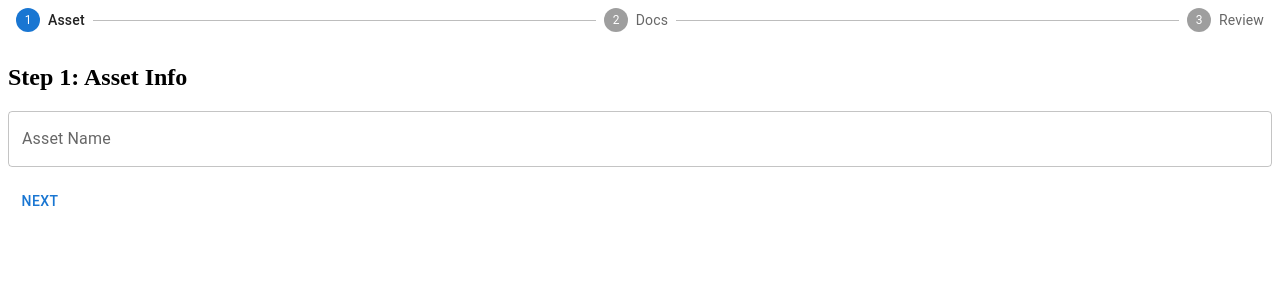
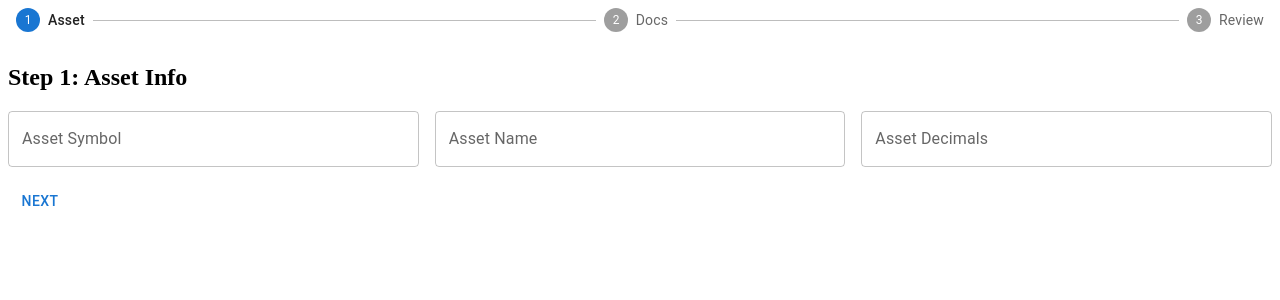
Before and after one commit to AmineMissaoui/trize-wizard-page, a Next.js app: page /wizard in a window 1280 px wide. Shown: the top 300 px of the page. Built offline with nearby package versions, Linux system fonts and the light colour scheme.

Commit message:
fix: add-styling-for-AssetInfo-and-missing-fields

```diff
--- /dev/null
+++ b/app/bootstrap-lite.css
@@ -0,0 +1,8 @@
+.row {
+  display: flex;
+  gap: 1rem;
+}
+
+.col {
+  flex: 1;
+}
--- a/app/wizard/page.tsx
+++ b/app/wizard/page.tsx
@@ -8,7 +8,7 @@
 // pages/index.tsx or pages/wizard.tsx
 
 
-import { TextField, Box } from '@mui/material';
+import '../../app/bootstrap-lite.css';
 import WizardLayout from '../../components/WizardLayout';
 import AssetInfo from './steps/AssetInfo';
 import Documents from './steps/Documents';
--- a/app/wizard/steps/AssetInfo.tsx
+++ b/app/wizard/steps/AssetInfo.tsx
@@ -4,7 +4,17 @@ export default function AssetInfo() {
     return (
         <Box key="asset">
             <h2>Step 1: Asset Info</h2>
-            <TextField fullWidth label="Asset Name" variant="outlined" />
+            <div className='row'>
+                <div className='col'>
+                    <TextField fullWidth label="Asset Symbol" variant="outlined" />
+                </div>
+                <div className='col'>
+                    <TextField fullWidth label="Asset Name" variant="outlined" />
+                </div>
+                <div className='col'>
+                    <TextField fullWidth label="Asset Decimals" variant="outlined" />
+                </div>
+            </div>
         </Box>
     );
 }
```
